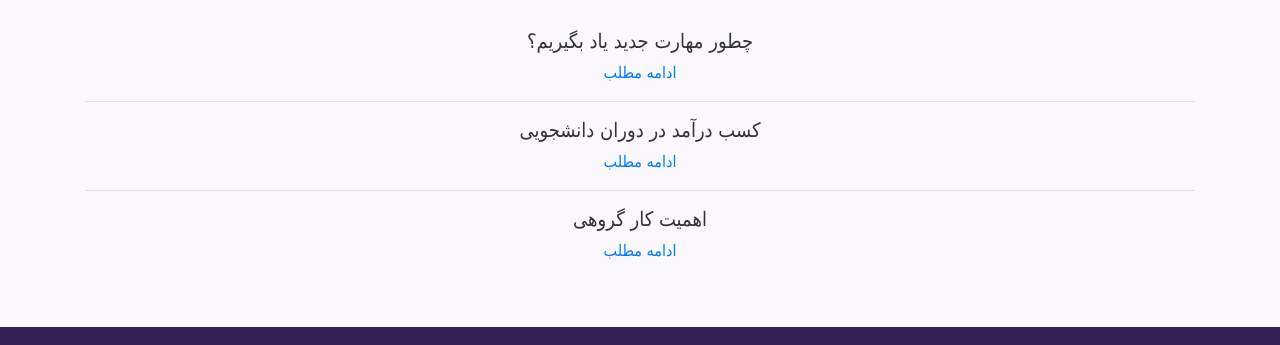
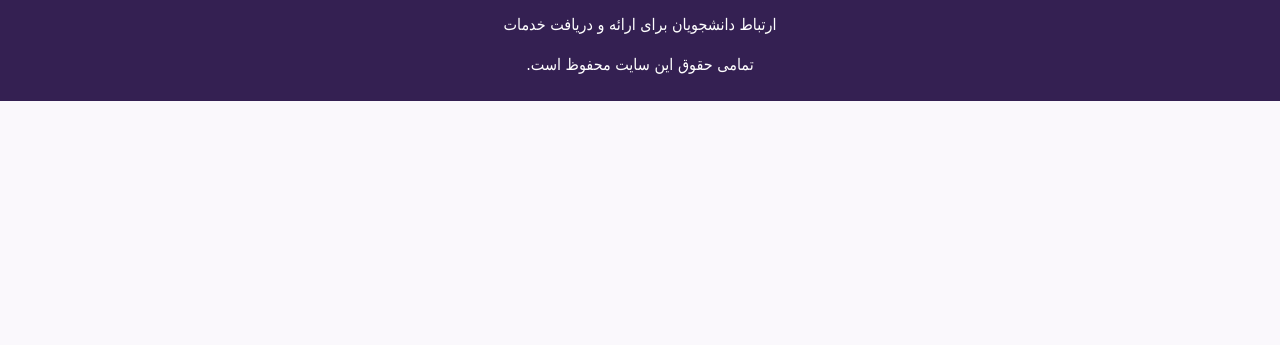
Before and after one commit to TheFarzanehMohammadi/Solver, a plain HTML site: page index.html in a window 1280 px wide. Shown: the part 1533-1878 px from the top of the page. After the commit the page ends 1634 px from the top, so only its background shows below. Drawn offline with Linux system fonts and the light colour scheme.

Commit message:
enhance footer

```diff
--- a/index.html
+++ b/index.html
@@ -23,6 +23,7 @@
                 <a class="nav-link text-white" href="products.html">خدمات</a>
                 <a class="nav-link text-white" href="blog.html">وبلاگ</a>
                 <a class="nav-link text-white" href="contact.html">تماس با ما</a>
+                <a class="nav-link text-white" href="about.html">درباره ما</a>
             </div>
 
         </div>
@@ -183,31 +184,6 @@
         </div>
     </div>
 
-    <!-- آخرین مطالب وبلاگ -->
-    <div class="container py-5">
-
-        <h2 class="text-center mb-4">آخرین مطالب وبلاگ</h2>
-
-        <div class="text-center">
-
-            <div class="py-3 border-bottom">
-                <h5>چطور مهارت جدید یاد بگیریم؟</h5>
-                <a href="blog.html" class="text-decoration-none">ادامه مطلب</a>
-            </div>
-
-            <div class="py-3 border-bottom">
-                <h5>کسب درآمد در دوران دانشجویی</h5>
-                <a href="blog.html" class="text-decoration-none">ادامه مطلب</a>
-            </div>
-
-            <div class="py-3">
-                <h5>اهمیت کار گروهی</h5>
-                <a href="blog.html" class="text-decoration-none">ادامه مطلب</a>
-            </div>
-
-        </div>
-
-    </div>
 
     <!-- پایین صفحه -->
     <div class="container-fluid text-center py-4" style="background-color: #342052; color: white;">
```
